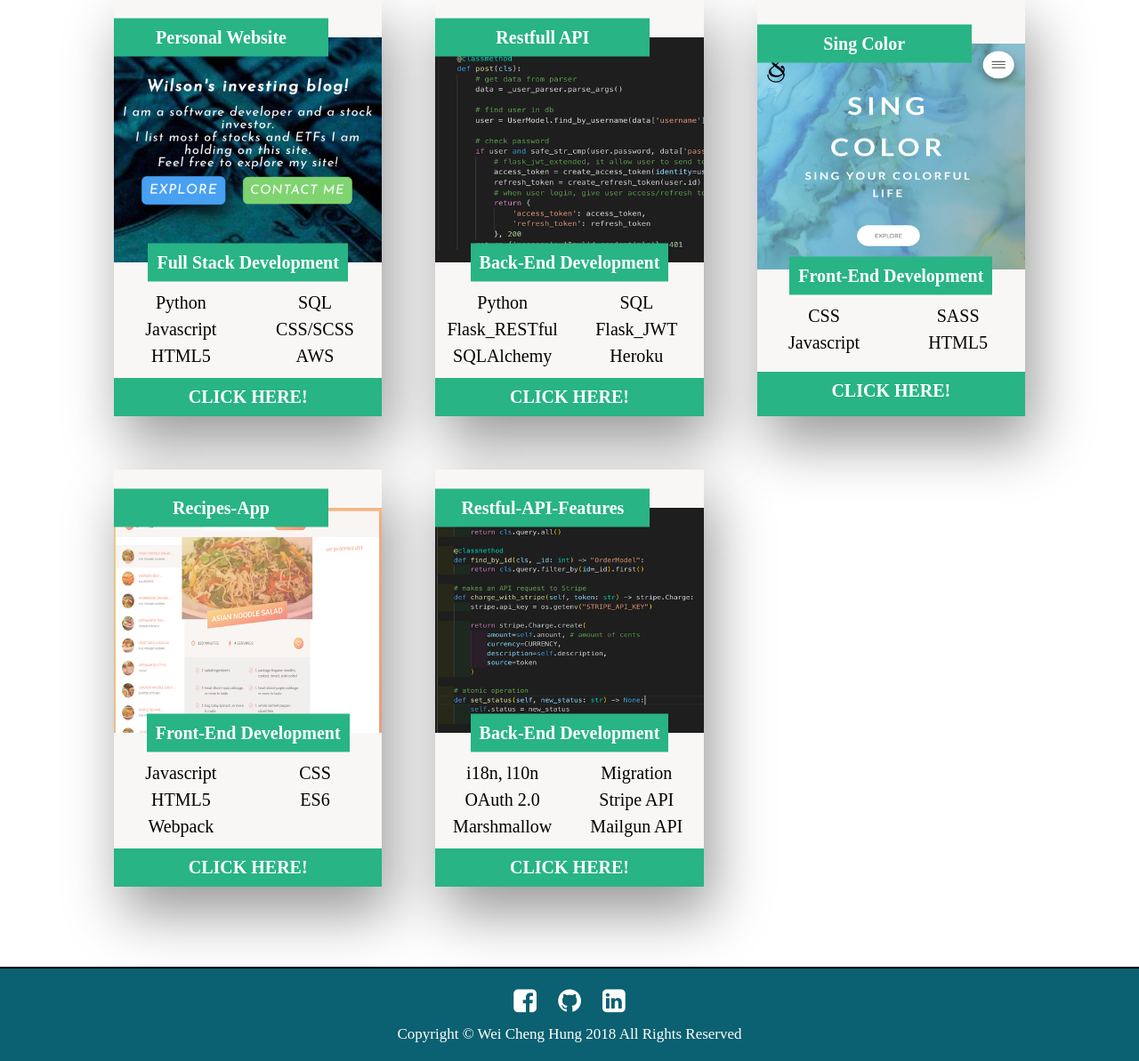
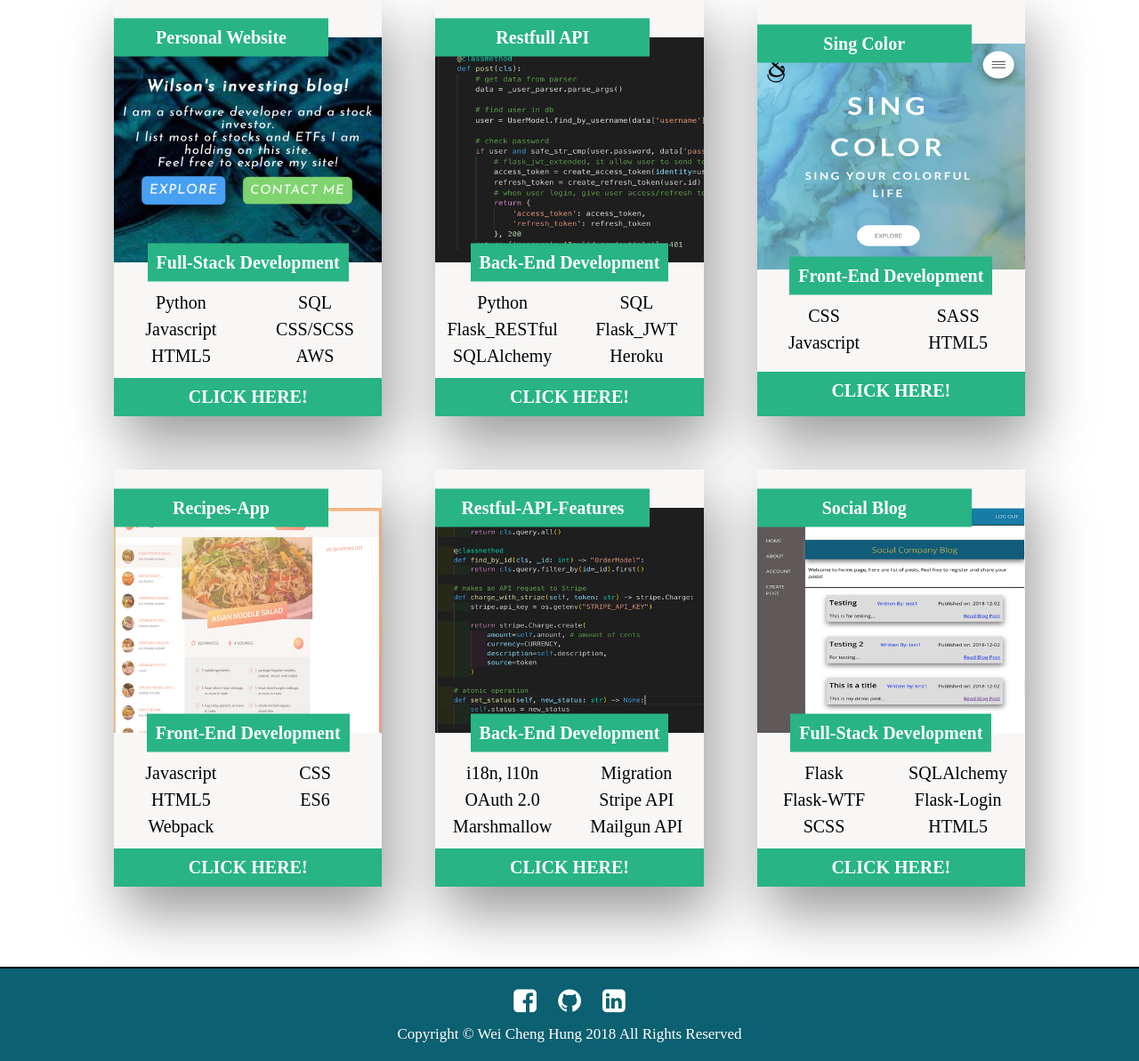
Before and after one commit to s777610/stock-etf-investment-full-stack, a Flask app: page /project in a window 1280 px wide. Shown: the part 321-1514 px from the top of the page at 89% size. Run offline with Flask 2, Linux system fonts and the light colour scheme; some libraries are stand-ins or nearby versions.

Commit message:
add new project

```diff
--- a/src/templates/home.html
+++ b/src/templates/home.html
@@ -13,7 +13,7 @@
 
 <body class="body-home">
   <a href="{{ url_for('home') }}">
-      <img class="logo" src="https://user-images.githubusercontent.com/35472776/44683038-eb093480-a9f9-11e8-84ca-4fdfe1499ee8.png" alt="Test Image">
+      <img class="logo" src="https://user-images.githubusercontent.com/35472776/44683038-eb093480-a9f9-11e8-84ca-4fdfe1499ee8.png" alt="Logo">
   </a>
 
 
--- a/src/templates/project.html
+++ b/src/templates/project.html
@@ -5,7 +5,7 @@
     <div class="project">
         <h5 class="project__name">Personal Website</h5>
         <img src="../static/image/project1.png" alt="Project 1" class="project__img">
-        <h5 class="project__type">Full Stack Development</h5>
+        <h5 class="project__type">Full-Stack Development</h5>
         <div class="project__skills">
             <div class="skill">Python</div>
             <div class="skill">SQL</div>
@@ -74,6 +74,21 @@
         <h5 class="project__link"><a href="https://github.com/s777610/flask-restful-api-features" target="_blank">CLICK HERE!</a></h5>
     </div>
 
+    <div class="project">
+        <h5 class="project__name">Social Blog</h5>
+        <img src="../static/image/project7.png" alt="Project 7" class="project__img">
+        <h5 class="project__type">Full-Stack Development</h5>
+        <div class="project__skills">
+            <div class="skill">Flask</div>
+            <div class="skill">SQLAlchemy</div>
+            <div class="skill">Flask-WTF</div>
+            <div class="skill">Flask-Login</div>
+            <div class="skill">SCSS</div>
+            <div class="skill">HTML5</div>
+        </div>
+        <h5 class="project__link"><a href="https://github.com/s777610/Social-Blog-Full-Stack" target="_blank">CLICK HERE!</a></h5>
+    </div>
+
 
 
 </section>
```
Also changed, not shown: src/static/image/project7.png (added).
